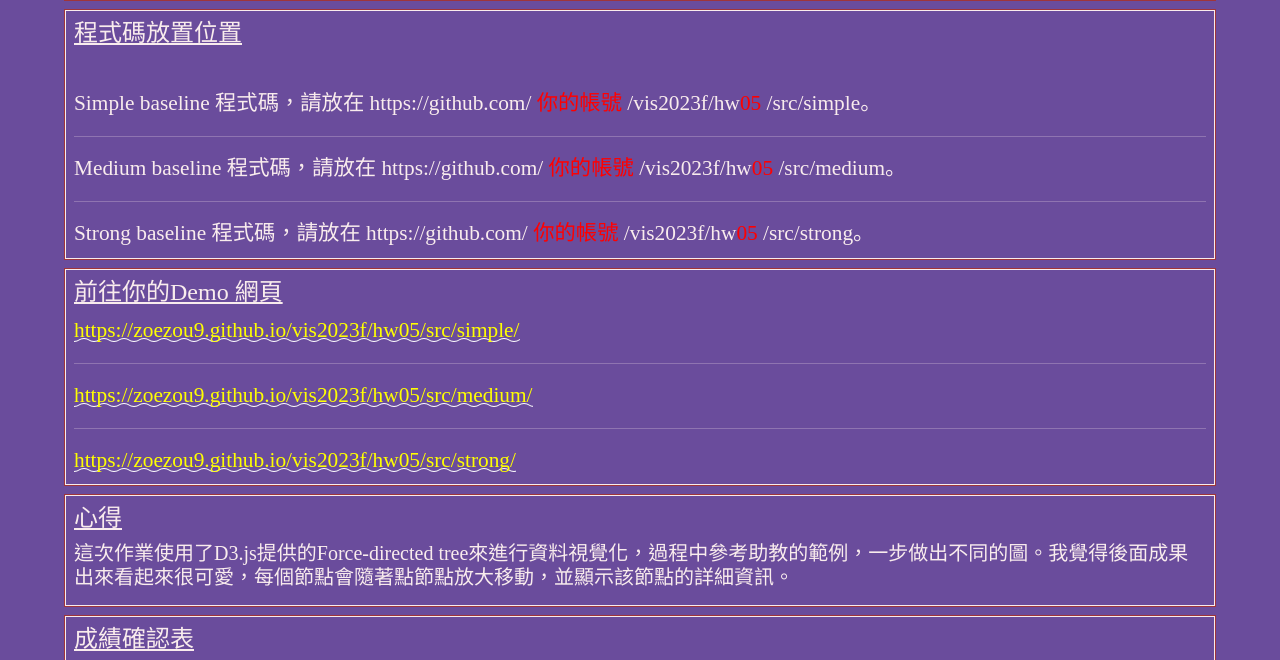
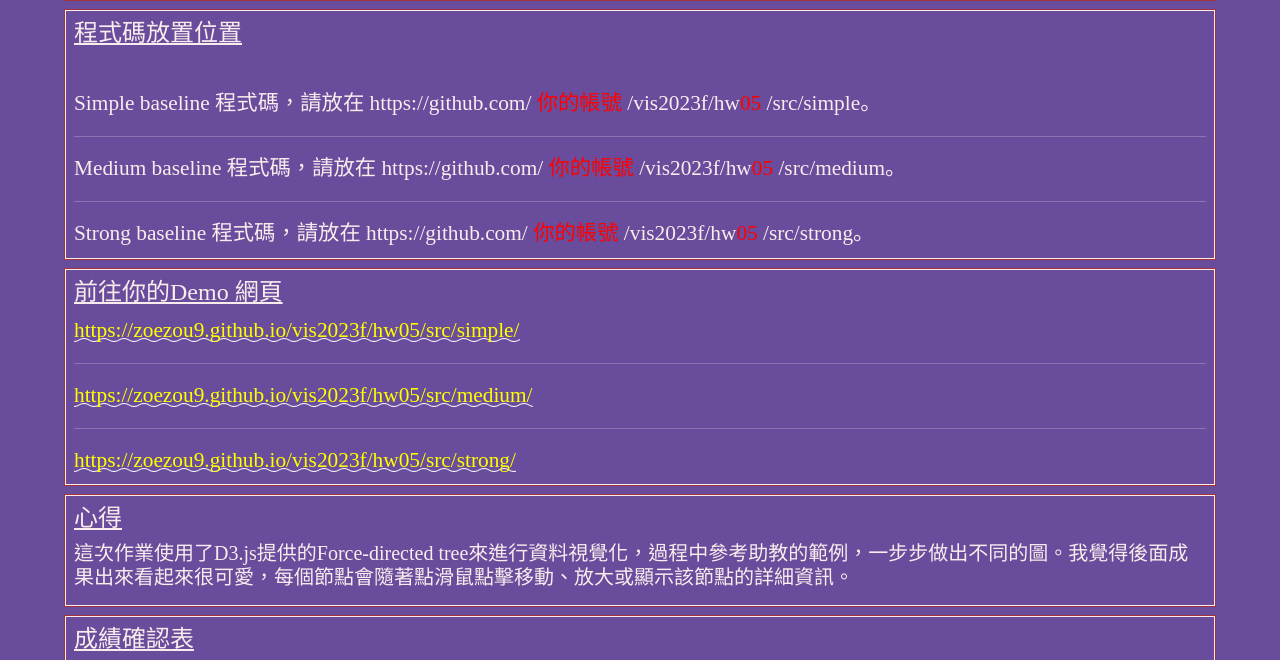
Before and after one commit to zoezou9/vis2023f, a plain HTML site: page hw05/index.html in a window 1280 px wide. Shown: the part 83-743 px from the top of the page. Drawn offline with nearby package versions, Linux system fonts and the light colour scheme.

Commit message:
updated HW5

```diff
--- a/hw05/index.html
+++ b/hw05/index.html
@@ -229,7 +229,7 @@
     <div class="col-md-12 twenty">
       <h4><u>心得</u></h4>
       <h5>
-        這次作業使用了D3.js提供的Force-directed tree來進行資料視覺化，過程中參考助教的範例，一步做出不同的圖。我覺得後面成果出來看起來很可愛，每個節點會隨著點節點放大移動，並顯示該節點的詳細資訊。</h5>
+        這次作業使用了D3.js提供的Force-directed tree來進行資料視覺化，過程中參考助教的範例，一步步做出不同的圖。我覺得後面成果出來看起來很可愛，每個節點會隨著點滑鼠點擊移動、放大或顯示該節點的詳細資訊。</h5>
     </div>
   </div>
 
```
